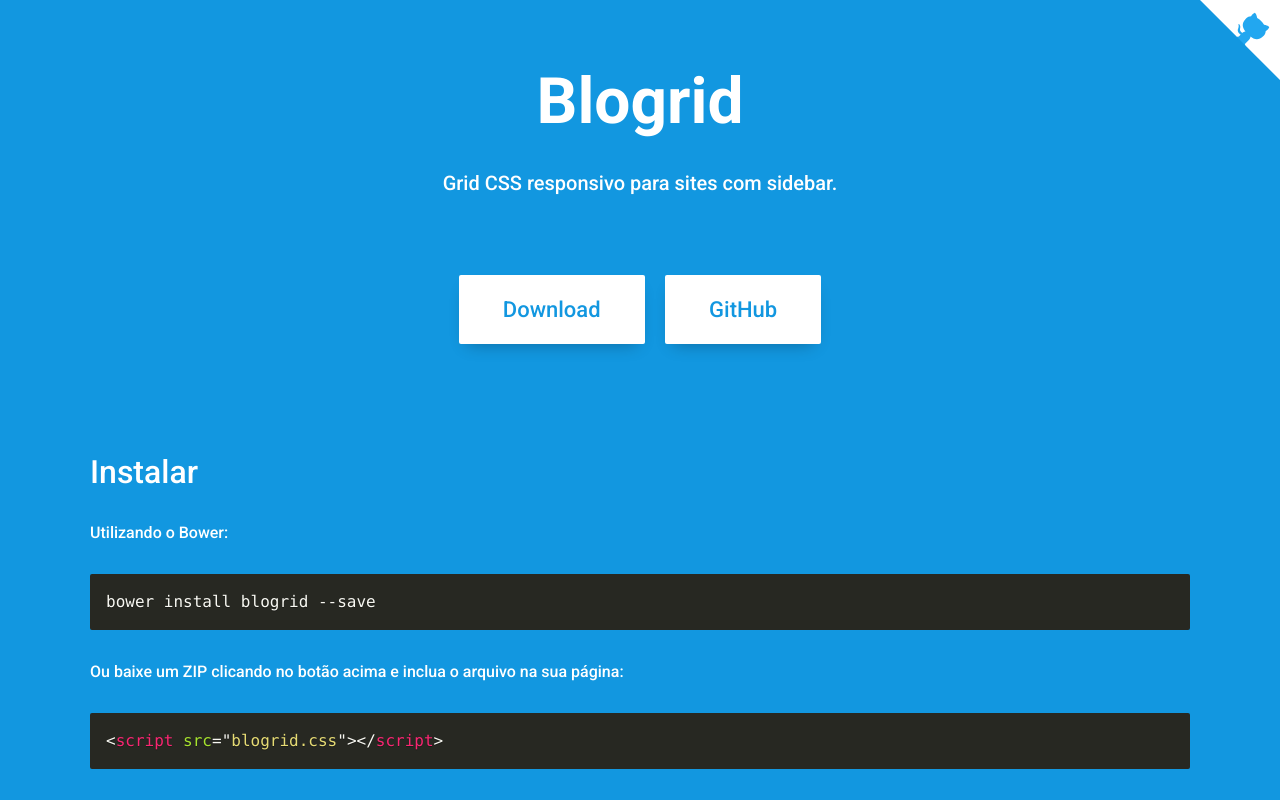
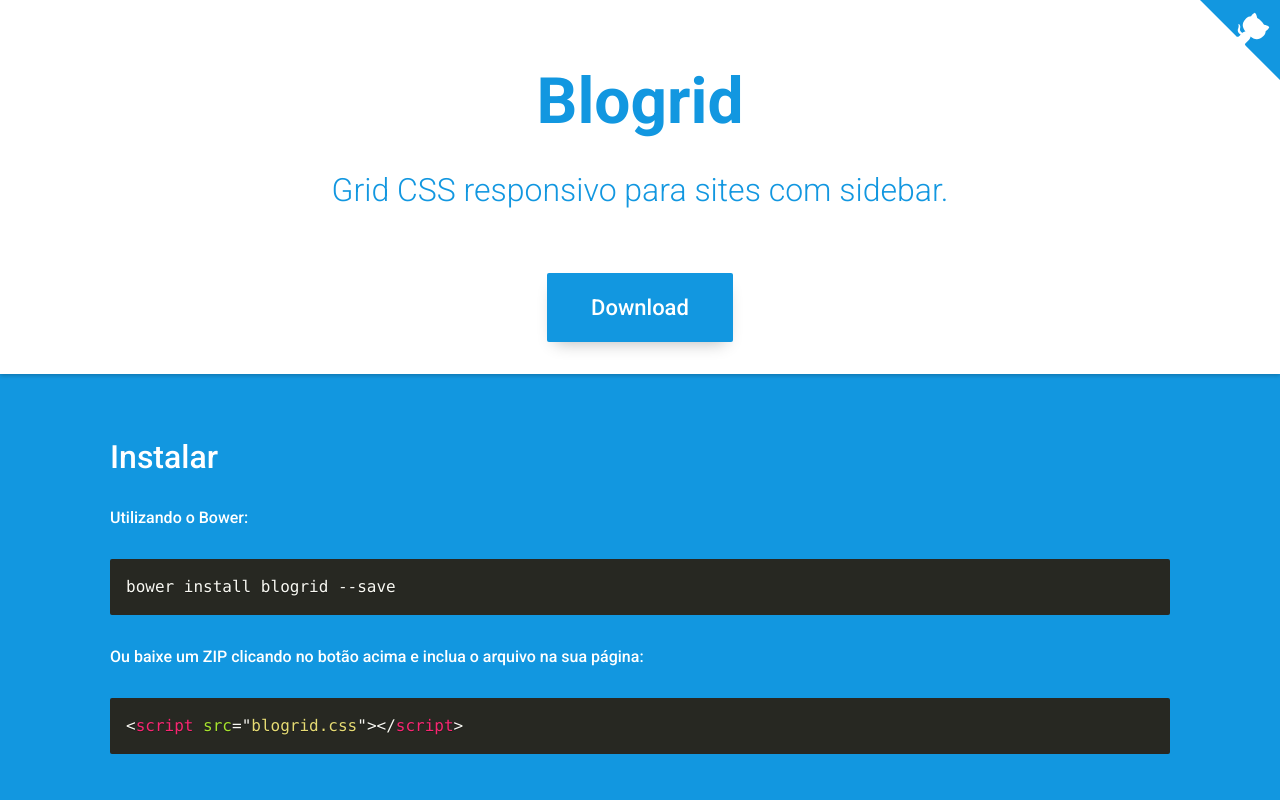
Before and after one commit to andergtk/blogrid, a plain HTML site: page index.html in a window 1280 px wide. Shown: the top 800 px of the page. Drawn offline with Linux system fonts and the light colour scheme.

Commit message:
Atualiza demo

```diff
--- a/css/style.css
+++ b/css/style.css
@@ -6,7 +6,7 @@
 }
 
 h1 {
-  margin: 1em 0 0.5em;
+  margin: 0.5em 0;
   font-size: 4em;
 }
 
@@ -17,7 +17,7 @@
 }
 
 h3 {
-  margin: 1.333em 0 1.333em;
+  margin: 0.667em 0;
   font-size: 1.5em;
   font-weight: 500;
 }
@@ -33,21 +33,30 @@
 a:hover { border-bottom-color: #fff; }
 
 .text-center { text-align: center; }
-.description { font-size: 1.25em; }
 
-.download {
-  margin: 2em 0 1em;
-  text-align: center;
+.container { max-width: 1060px; }
+
+.header {
+  display: block;
+  padding: 2em 0;
+  background-color: #fff;
+  color: #1297E0;
+  box-shadow: 0 2px 4px rgba(0, 0, 0, 0.2);
+}
+
+.description {
+  font-size: 2em;
+  font-weight: 300;
 }
 
 .download-btn {
   display: inline-block;
-  margin: 0.375em;
+  margin: 1.455em 0 0;
   padding: 1em 2em;
   border: 0;
   border-radius: 2px;
-  background-color: #fff;
-  color: #1297E0;
+  background-color: #1297E0;
+  color: #fff;
   font-size: 1.375em;
   transition: all 0.2s ease-in-out;
   box-shadow: 0 8px 16px -8px rgba(0, 0, 0, 0.3);
--- a/index.html
+++ b/index.html
@@ -4,31 +4,33 @@
 		<meta charset="UTF-8">
 		<meta name="viewport" content="width=device-width, initial-scale=1">
 		<title>Blogrid</title>
-		<link rel="stylesheet" type="text/css" href="https://fonts.googleapis.com/css?family=Roboto:500,700">
+		<link rel="stylesheet" type="text/css" href="https://fonts.googleapis.com/css?family=Roboto:300,500,700">
 		<link rel="stylesheet" type="text/css" href="css/prism.css">
 		<link rel="stylesheet" type="text/css" href="css/blogrid.css">
 		<link rel="stylesheet" type="text/css" href="css/style.css">
 	</head>
 	<body>
-		<a href="https://github.com/andergtk/blogrid" class="github-corner"><svg width="80" height="80" viewBox="0 0 250 250" style="fill:#fff; color:#22A7F0; position: absolute; top: 0; border: 0; right: 0;"><path d="M0,0 L115,115 L130,115 L142,142 L250,250 L250,0 Z"></path><path d="M128.3,109.0 C113.8,99.7 119.0,89.6 119.0,89.6 C122.0,82.7 120.5,78.6 120.5,78.6 C119.2,72.0 123.4,76.3 123.4,76.3 C127.3,80.9 125.5,87.3 125.5,87.3 C122.9,97.6 130.6,101.9 134.4,103.2" fill="currentColor" style="transform-origin: 130px 106px;" class="octo-arm"></path><path d="M115.0,115.0 C114.9,115.1 118.7,116.5 119.8,115.4 L133.7,101.6 C136.9,99.2 139.9,98.4 142.2,98.6 C133.8,88.0 127.5,74.4 143.8,58.0 C148.5,53.4 154.0,51.2 159.7,51.0 C160.3,49.4 163.2,43.6 171.4,40.1 C171.4,40.1 176.1,42.5 178.8,56.2 C183.1,58.6 187.2,61.8 190.9,65.4 C194.5,69.0 197.7,73.2 200.1,77.6 C213.8,80.2 216.3,84.9 216.3,84.9 C212.7,93.1 206.9,96.0 205.4,96.6 C205.1,102.4 203.0,107.8 198.3,112.5 C181.9,128.9 168.3,122.5 157.7,114.1 C157.9,116.9 156.7,120.9 152.7,124.9 L141.0,136.5 C139.8,137.7 141.6,141.9 141.8,141.8 Z" fill="currentColor" class="octo-body"></path></svg></a><style>.github-corner:hover .octo-arm{animation:octocat-wave 560ms ease-in-out}@keyframes octocat-wave{0%,100%{transform:rotate(0)}20%,60%{transform:rotate(-25deg)}40%,80%{transform:rotate(10deg)}}@media (max-width:500px){.github-corner:hover .octo-arm{animation:none}.github-corner .octo-arm{animation:octocat-wave 560ms ease-in-out}}</style>
+		<a href="https://github.com/andergtk/blogrid" class="github-corner"><svg width="80" height="80" viewBox="0 0 250 250" style="fill:#1297E0; color:#fff; position: absolute; top: 0; border: 0; right: 0;"><path d="M0,0 L115,115 L130,115 L142,142 L250,250 L250,0 Z"></path><path d="M128.3,109.0 C113.8,99.7 119.0,89.6 119.0,89.6 C122.0,82.7 120.5,78.6 120.5,78.6 C119.2,72.0 123.4,76.3 123.4,76.3 C127.3,80.9 125.5,87.3 125.5,87.3 C122.9,97.6 130.6,101.9 134.4,103.2" fill="currentColor" style="transform-origin: 130px 106px;" class="octo-arm"></path><path d="M115.0,115.0 C114.9,115.1 118.7,116.5 119.8,115.4 L133.7,101.6 C136.9,99.2 139.9,98.4 142.2,98.6 C133.8,88.0 127.5,74.4 143.8,58.0 C148.5,53.4 154.0,51.2 159.7,51.0 C160.3,49.4 163.2,43.6 171.4,40.1 C171.4,40.1 176.1,42.5 178.8,56.2 C183.1,58.6 187.2,61.8 190.9,65.4 C194.5,69.0 197.7,73.2 200.1,77.6 C213.8,80.2 216.3,84.9 216.3,84.9 C212.7,93.1 206.9,96.0 205.4,96.6 C205.1,102.4 203.0,107.8 198.3,112.5 C181.9,128.9 168.3,122.5 157.7,114.1 C157.9,116.9 156.7,120.9 152.7,124.9 L141.0,136.5 C139.8,137.7 141.6,141.9 141.8,141.8 Z" fill="currentColor" class="octo-body"></path></svg></a><style>.github-corner:hover .octo-arm{animation:octocat-wave 560ms ease-in-out}@keyframes octocat-wave{0%,100%{transform:rotate(0)}20%,60%{transform:rotate(-25deg)}40%,80%{transform:rotate(10deg)}}@media (max-width:500px){.github-corner:hover .octo-arm{animation:none}.github-corner .octo-arm{animation:octocat-wave 560ms ease-in-out}}</style>
+		<header class="header">
+			<div class="grid">
+				<div class="container">
+					<div class="col whole text-center">
+						<h1>Blogrid</h1>
+						<p class="description">Grid CSS responsivo para sites com sidebar.</p>
+						<a class="download-btn text-center" href="https://github.com/andergtk/blogrid/archive/v0.3.2.zip">Download</a>
+					</div>
+				</div>
+			</div>
+		</header>
+
 		<div class="container">
 			<div class="grid">
-				<div class="col whole">
-					<h1 class="text-center">Blogrid</h1>
-					<p class="description text-center">Grid CSS responsivo para sites com sidebar.</p>
-				</div>
-				<div class="col whole">
-					<div class="download">
-						<a class="download-btn" href="https://github.com/andergtk/blogrid/archive/v0.3.2.zip">Download</a>
-						<a class="download-btn" href="https://github.com/andergtk/blogrid">GitHub</a>
-					</div>
-				</div>
 				<div class="col whole">
 					<h2>Instalar</h2>
 					<p>Utilizando o Bower:</p>
 					<pre class="language-bash">bower install blogrid --save</pre>
 					<p>Ou baixe um ZIP clicando no botão acima e inclua o arquivo na sua página:</p>
-					<pre><code class="language-markup">&lt;script src="blogrid.css">&lt;/script></code></pre>
+					<pre><code class="language-markup">&lt;script src="blogrid.css"&gt;&lt;/script&gt;</code></pre>
 				</div>
 			</div>
 
```
